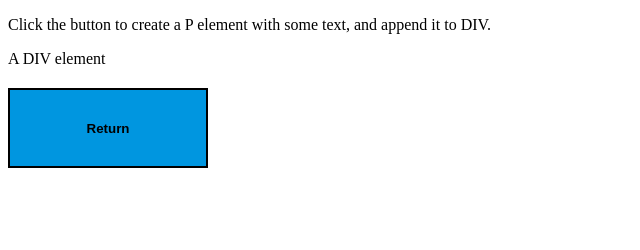
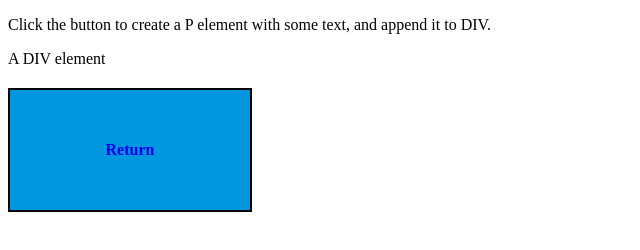
Before and after one commit to ThiboVerstraete/Webdevelopment, a plain HTML site: page SEM2/Labo 6 SEM2/oef 3.html in a window 1280 px wide. Shown: the whole page, without its empty margins (0-640 px from the left). Drawn offline with Linux system fonts and the light colour scheme.

Commit message:
center knop text

```diff
--- a/SEM2/Labo 6 SEM2/CSS/style.css
+++ b/SEM2/Labo 6 SEM2/CSS/style.css
@@ -7,4 +7,8 @@
     padding: 20px;
     margin-top: 20px;
     font-weight: bold;
+    text-decoration: none;
+    display: flex;
+    justify-content: center;
+    align-items: center;
 }
--- a/SEM2/Labo 6 SEM2/oef 3.html
+++ b/SEM2/Labo 6 SEM2/oef 3.html
@@ -12,9 +12,11 @@
 </div>
 <script src="scripts/oef%203.js"></script>
 <footer>
-    <a href="../..">
-        <button class="terug">Return</button>
-    </a>
+    <div class="return">
+        <a class="terug" href="../..">
+            <span>Return</span>
+        </a>
+    </div>
 </footer>
 </body>
 </html>
```
Also changed, not shown: SEM2/Labo 6 SEM2/oef 2.html (+5 -1 lines), SEM2/Labo 6 SEM2/oef colorpicker uitbreiding.html (+5 -3 lines).
